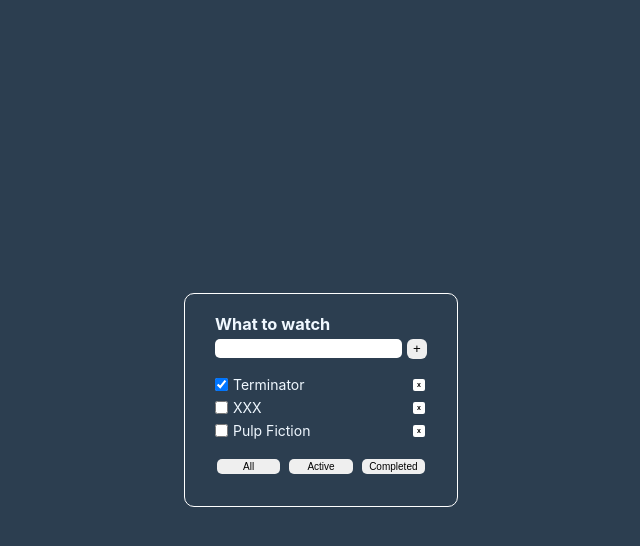
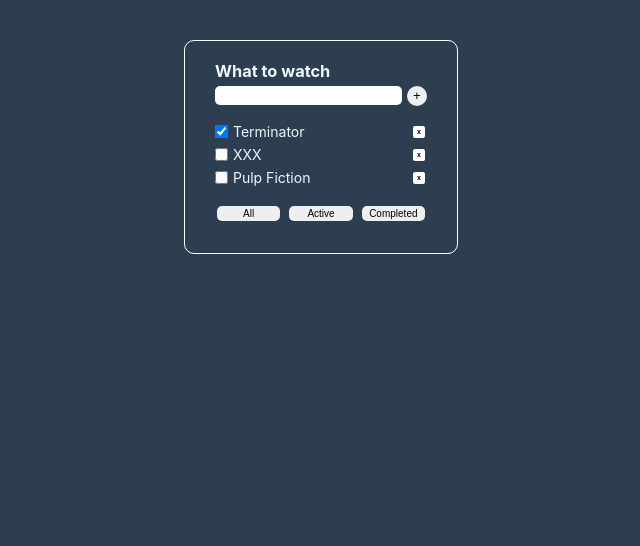
Before and after one commit to suniaikin/todolist-dimysch, a React (Create React App) app: page / in a window 1280 px wide. Shown: the top 546 px of the page, without its empty margins (319-959 px from the left). Built offline with nearby package versions, Linux system fonts and the light colour scheme.

Commit message:
new task adding

```diff
--- a/src/App.css
+++ b/src/App.css
@@ -1,19 +1,20 @@
 .App {
     display: flex;
-    align-items: center;
     justify-content: center;
+    align-items: flex-start;
     height: 100vh;
+    margin-top: 40px;
 }
 
 .App > div {
     border: 1px solid #fff;
-    padding: 0px 30px 30px 30px;
     border-radius: 10px;
+    padding: 0 30px 30px;
 }
 
 h3,
 input {
-    padding: 20px 0 0 0;
+    padding-top: 20px;
 }
 
 ul {
@@ -24,26 +25,23 @@ ul {
 
 li {
     display: flex;
+    align-items: center;
     justify-content: space-between;
-    align-items: center;
     gap: 5px;
 }
 
 li > span {
+    margin-right: auto;
     display: inline-block;
-    margin-right: auto;
-    align-items: center;
 }
 
+/* Input Styles */
 input {
     margin: 5px 0;
     padding: 2px 5px;
+    border: none;
     border-radius: 5px;
-    border: none;
-}
-
-input:active {
-    outline: none;
+    cursor: pointer;
 }
 
 input:focus {
@@ -51,49 +49,53 @@ input:focus {
     background-color: #00ffea;
 }
 
+input:active {
+    outline: none;
+}
+
+/* Add Button */
 .buttonAdd {
     border: none;
+    width: 20px;
     height: 20px;
-    width: 20px;
-    border-radius: 30%;
+    border-radius: 50%;
     margin-left: 5px;
+    cursor: pointer;
 }
 
+/* Delete Button */
 .buttonDelete {
-    background-color: #ffffff;
-    cursor: pointer;
-    font-weight: bold;
-    text-align: center;
-    transition: 200ms;
-    box-sizing: border-box;
-    border: 0;
+    background-color: #fff;
+    border: none;
     border-radius: 2px;
     font-size: 7px;
+    font-weight: bold;
     width: 12px;
     height: 12px;
     margin: 2px;
+    cursor: pointer;
+    transition: color 200ms;
+    text-align: center;
+    box-sizing: border-box;
 }
 
 .buttonDelete:hover {
     color: red;
 }
 
+/* Filter Buttons */
 .areaFilter {
     display: grid;
-    grid-template-columns: 1fr 1fr 1fr;
+    grid-template-columns: repeat(3, 1fr);
     gap: 5px;
     margin-top: 15px;
 }
 
-button,
-input {
+.buttonFilter {
+    padding: 2px 5px;
+    border: none;
+    border-radius: 5px;
+    font-size: 10px;
+    margin: 2px;
     cursor: pointer;
 }
-
-.buttonFilter {
-    padding: 2px 5px;
-    border-radius: 5px;
-    border: none;
-    font-size: 10px;
-    margin: 2px;
-}
--- a/src/App.tsx
+++ b/src/App.tsx
@@ -2,21 +2,32 @@ import React, { useState } from "react";
 import "./App.css";
 import { Todolist } from "./Todolist";
 import { TaskType } from "./Todolist";
+import { v1 } from "uuid";
 
 export type FilterValue = "all" | "completed" | "active";
 
 function App() {
     let [tasks, setTasks] = useState<Array<TaskType>>([
-        { id: 1, taskTitle: "Terminator", isDone: true },
-        { id: 2, taskTitle: "XXX", isDone: false },
-        { id: 3, taskTitle: "Pulp Fiction", isDone: false },
+        { id: v1(), taskTitle: "Terminator", isDone: true },
+        { id: v1(), taskTitle: "XXX", isDone: false },
+        { id: v1(), taskTitle: "Pulp Fiction", isDone: false },
     ]);
 
     let [filter, setFilter] = useState<FilterValue>("all");
 
-    function removeTask(id: number) {
+    function removeTask(id: string) {
         let removeTask = tasks.filter((t) => t.id !== id);
         setTasks(removeTask);
+    }
+
+    function addTask(taskTitle: string) {
+        let newTask = {
+            id: v1(),
+            taskTitle: taskTitle,
+            isDone: false,
+        };
+        let newTasks = [newTask, ...tasks];
+        setTasks(newTasks);
     }
 
     function updateFilter(value: FilterValue) {
@@ -38,6 +49,7 @@ function App() {
                 tasks={filteredTasks}
                 removeTask={removeTask}
                 updateFilter={updateFilter}
+                addTask={addTask}
             />
         </div>
     );
--- a/src/Todolist.tsx
+++ b/src/Todolist.tsx
@@ -1,8 +1,8 @@
-import React from "react";
+import React, { useState } from "react";
 import { FilterValue } from "./App";
 
 export type TaskType = {
-    id: number;
+    id: string;
     taskTitle: string;
     isDone: boolean;
 };
@@ -10,23 +10,45 @@ export type TaskType = {
 type ListType = {
     listTitle: string;
     tasks: TaskType[];
-    removeTask: (id: number) => void;
+    removeTask: (id: string) => void;
     updateFilter: (value: FilterValue) => void;
+    addTask: (taskTitle: string) => void;
 };
 
 export function Todolist(props: ListType) {
+    const [newTaskTitle, setNewTaskTitle] = useState("");
+
     return (
         <div>
             <h3>{props.listTitle}</h3>
             <div>
-                <input />
-                <button className="buttonAdd">+</button>
+                <input
+                    value={newTaskTitle}
+                    onChange={(e) => {
+                        setNewTaskTitle(e.currentTarget.value);
+                    }}
+                    onKeyPress={(e) => {
+                        if (e.key === "Enter" && e.ctrlKey) {
+                            props.addTask(newTaskTitle);
+                            setNewTaskTitle("");
+                        }
+                    }}
+                />
+                <button
+                    className="buttonAdd"
+                    onClick={() => {
+                        props.addTask(newTaskTitle);
+                        setNewTaskTitle("");
+                    }}
+                >
+                    +
+                </button>
             </div>
             <div>
                 <ul>
                     {props.tasks.map((t) => {
                         return (
-                            <li>
+                            <li key={t.id}>
                                 <input type="checkbox" checked={t.isDone} />
                                 <span>{t.taskTitle}</span>
                                 <button
```
